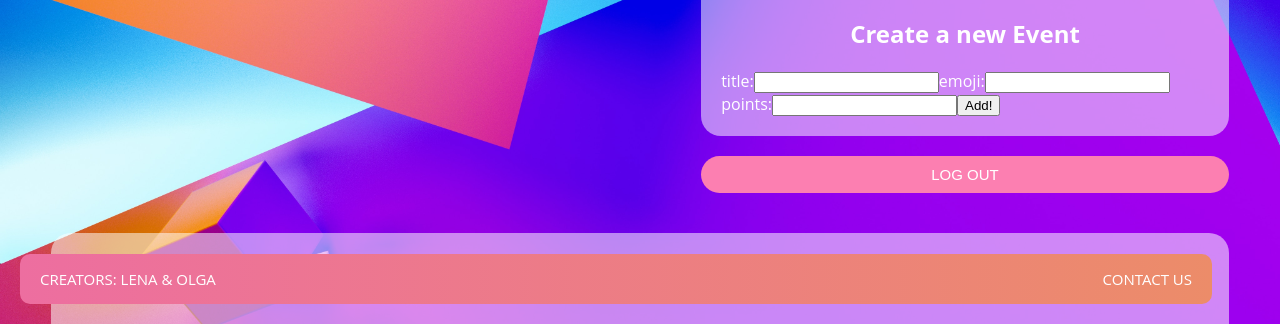
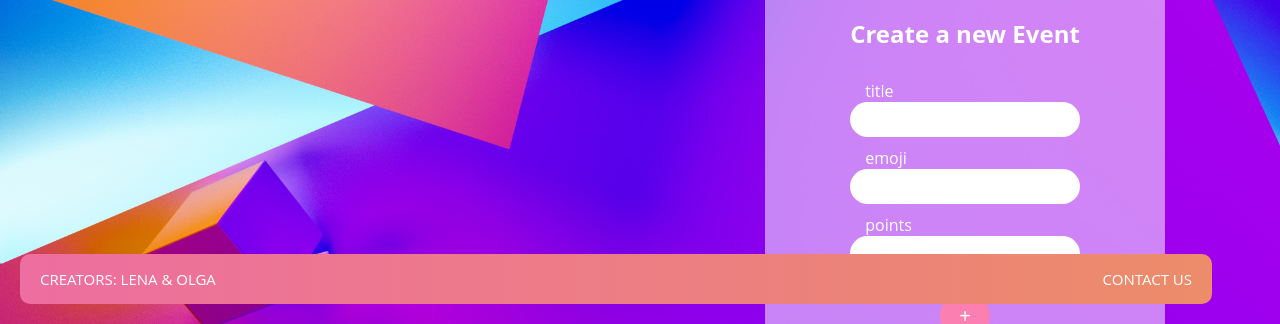
Before and after one commit to lenaimdahl/fun-fair-frontend, a React (Create React App) app: page /profile in a window 1280 px wide. Shown: the part 476-800 px from the top of the page. Built offline with nearby package versions, Linux system fonts and the light colour scheme; no server answers.

Commit message:
new event form styled

```diff
--- a/src/component/NewEvent.jsx
+++ b/src/component/NewEvent.jsx
@@ -42,20 +42,20 @@ function NewEvent() {
   return (
     <div className="new-event-box">
       <h2>Create a new Event</h2>
-      <form onSubmit={handleAddEvent}>
-        <label>title:</label>
+      <form onSubmit={handleAddEvent} className="new-event-form">
+        <label>title</label>
         <input type="text" name="title" value={title} onChange={handleTitle} />
-        <label>emoji:</label>
+        <label>emoji</label>
         <input type="text" name="image" value={image} onChange={handleImage} />
 
-        <label>points:</label>
+        <label>points</label>
         <input
           type="number"
           name="points"
           value={points}
           onChange={handlePoints}
         />
-        <button type="submit">Add!</button>
+        <button type="submit">+</button>
       </form>
     </div>
   );
--- a/src/css/App.css
+++ b/src/css/App.css
@@ -144,6 +144,7 @@ body {
   text-transform: uppercase;
 }
 
+.new-event-form button:hover ,
 .signup-page form button:hover,
 .login-page form button:hover,
 .log-in-bottom button:hover,
@@ -196,6 +197,33 @@ body {
 
 .mood-container span {
   padding: 10px;
+  font-size: 20px;
+}
+
+.new-event-form {
+  display: flex;
+  flex-direction: column;
+}
+
+.new-event-form label {
+  margin: 10px 0 0 15px;
+}
+
+.new-event-form input {
+  background-color: white;
+  border-radius: 20px;
+  border: none;
+  padding: 10px 20px;
+}
+
+.new-event-form button {
+  color: white;
+  margin: 20px auto 0 auto;
+  background-color: #fc7fb1;
+  border: none;
+  border-radius: 50px;
+  width: 50px;
+  height: 50px;
   font-size: 20px;
 }
 
```
